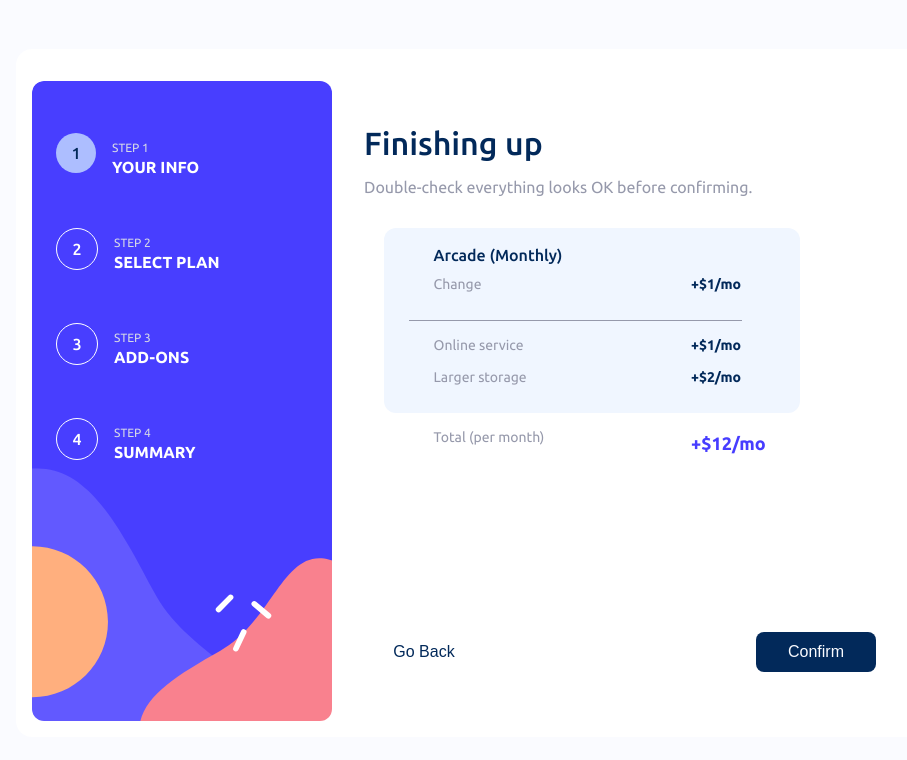
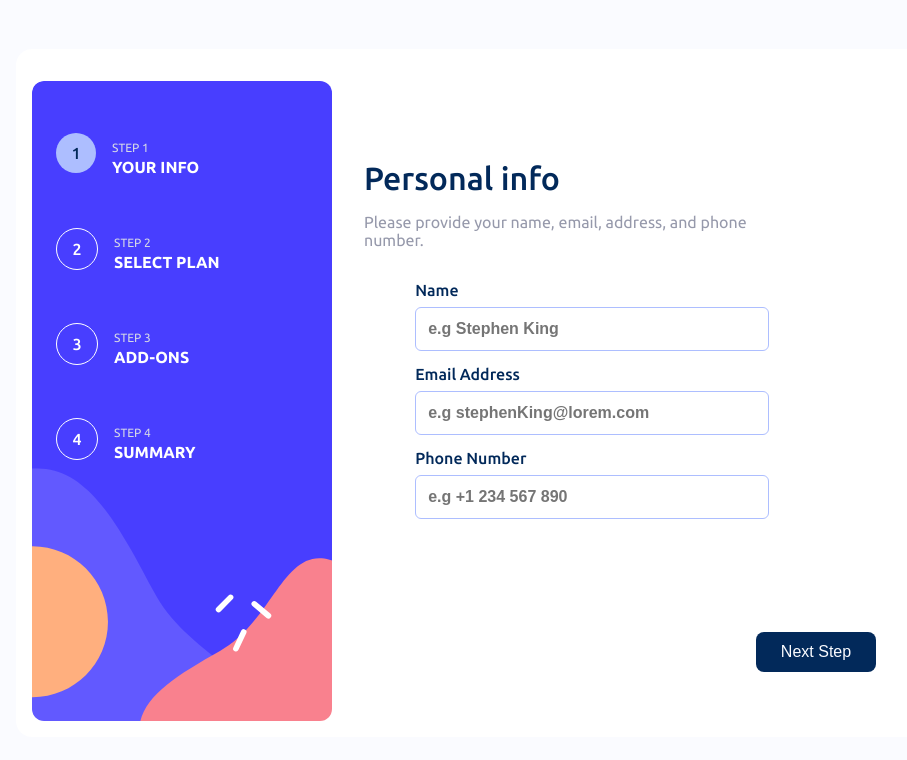
Before and after one commit to amandaduuaarte/multi-step-form, a React (Create React App) app: page / in a window 1280 px wide. Shown: the top 760 px of the page, without its empty margins (138-1045 px from the left). Built offline with nearby package versions, Linux system fonts and the light colour scheme.

Commit message:
refactor: Folders

```diff
--- a/src/components/SideBar/index.tsx
+++ b/src/components/SideBar/index.tsx
@@ -8,27 +8,31 @@ interface StepMock {
     isActive: boolean;
 }
 
-function SideBar() {
+interface StepProps {
+    status: number;
+}
+
+function SideBar({ status }: StepProps) {
     const stepsMock: StepMock[] = [
         {
             status: 1,
             title: "your info",
-            isActive: true,
+            isActive: status === 1,
         },
         {
             status: 2,
             title: "select plan",
-            isActive: false,
+            isActive: status === 2,
         },
         {
             status: 3,
             title: "add-ons",
-            isActive: false,
+            isActive: status === 3,
         },
         {
             status: 4,
             title: "summary",
-            isActive: false,
+            isActive: status === 4,
         },
     ];
     return (
--- a/src/pages/Form/index.tsx
+++ b/src/pages/Form/index.tsx
@@ -1,13 +1,15 @@
-import React from "react";
+import React, { useState } from "react";
 import { Container } from "./styles";
 import SideBar from "../../components/SideBar";
-import Step1 from "../stepComponets";
+import Steps from "../Steps";
 
 function Form() {
+    const [step, setStep] = useState(1);
+
     return (
         <Container>
-            <SideBar />
-            <Step1 status={4} />
+            <SideBar status={step} />
+            <Steps setStatus={setStep} status={step} />
         </Container>
     );
 }
--- a/src/pages/stepComponets/index.tsx
+++ b/src/pages/Steps/index.tsx
@@ -1,4 +1,4 @@
-import React, { useState } from "react";
+import React, { useCallback, useState } from "react";
 import { useForm } from "react-hook-form";
 import {
     Container,
@@ -24,12 +24,27 @@ import CheckoutReview from "../../components/CheckoutReview";
 
 interface SptepsProps {
     status: number;
+    setStatus: (value: number) => void;
 }
-function Step1({ status }: SptepsProps) {
+interface HeaderProps {
+    title: string;
+    description: string;
+}
+
+function Step({ status, setStatus }: SptepsProps) {
+    const [step, setStep] = useState<number>(1);
     const { control, handleSubmit } = useForm();
 
-    const handleForm = (data: any) => {
-        console.log(data);
+    const handleForm = useCallback(
+        (data: any) => {
+            setStatus(step);
+        },
+        [setStatus, step]
+    );
+
+    const backForm = () => {
+        setStep(1);
+        setStatus(step);
     };
     const [isSelected, setIsSelected] = useState(false);
     const mockPlans = [
@@ -50,17 +65,25 @@ function Step1({ status }: SptepsProps) {
         },
     ];
 
+    const renderHeader = ({ title, description }: HeaderProps): JSX.Element => {
+        return (
+            <>
+                <Title>{title}</Title>
+                <Description>{description}</Description>
+            </>
+        );
+    };
+
     return (
         <Container>
             <Content>
                 {status === 1 && (
                     <>
-                        <Title>Personal info</Title>
-                        <Description>
-                            Please provide your name, email, address, and phone
-                            number.
-                        </Description>
-
+                        {renderHeader({
+                            title: "Personal info",
+                            description:
+                                "Please provide your name, email, address, and phone number.",
+                        })}
                         <ContentInputs>
                             <TextField
                                 control={control}
@@ -86,10 +109,11 @@ function Step1({ status }: SptepsProps) {
 
                 {status === 2 && (
                     <>
-                        <Title>Select your plan</Title>
-                        <Description>
-                            You have the option of monthly or yearly billing.
-                        </Description>
+                        {renderHeader({
+                            title: "Select your plan",
+                            description:
+                                "You have the option of monthly or yearly billing.",
+                        })}
                         <Row>
                             {mockPlans.map((plan) => (
                                 <PlanCard
@@ -108,10 +132,12 @@ function Step1({ status }: SptepsProps) {
 
                 {status === 3 && (
                     <>
-                        <Title>Pick add-ons</Title>
-                        <Description>
-                            Add-ons help enhance your gaming experience.
-                        </Description>
+                        {renderHeader({
+                            title: "Pick add-ons",
+                            description:
+                                "Add-ons help enhance your gaming experience.",
+                        })}
+
                         <CheckboxContainer>
                             <Checkbox
                                 isSelected
@@ -135,10 +161,11 @@ function Step1({ status }: SptepsProps) {
 
                 {status === 4 && (
                     <>
-                        <Title>Finishing up</Title>
-                        <Description>
-                            Double-check everything looks OK before confirming.
-                        </Description>
+                        {renderHeader({
+                            title: "Finishing up",
+                            description:
+                                "Double-check everything looks OK before confirming.",
+                        })}
                         <CheckoutReview />
                     </>
                 )}
@@ -150,7 +177,7 @@ function Step1({ status }: SptepsProps) {
                         <Button
                             secondaryBottom
                             label="Go Back"
-                            onClickEvent={handleSubmit(handleForm)}
+                            onClickEvent={console.log("handleForm")}
                         />
                     )}
                 </ContentButton>
@@ -166,4 +193,4 @@ function Step1({ status }: SptepsProps) {
     );
 }
 
-export default Step1;
+export default Step;
```
Also changed, not shown: src/pages/Steps/styles.ts (renamed from src/pages/stepComponets/styles.ts).
